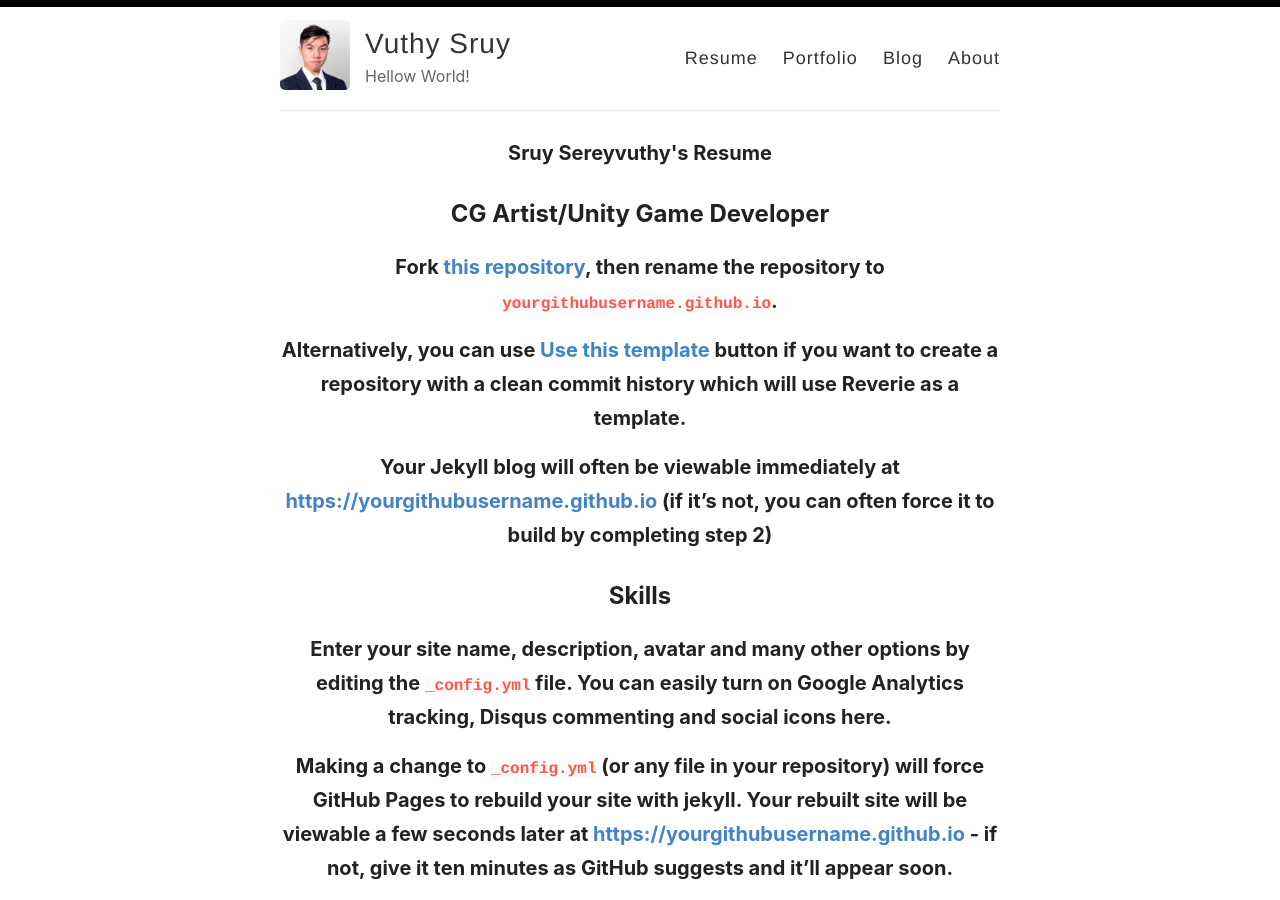
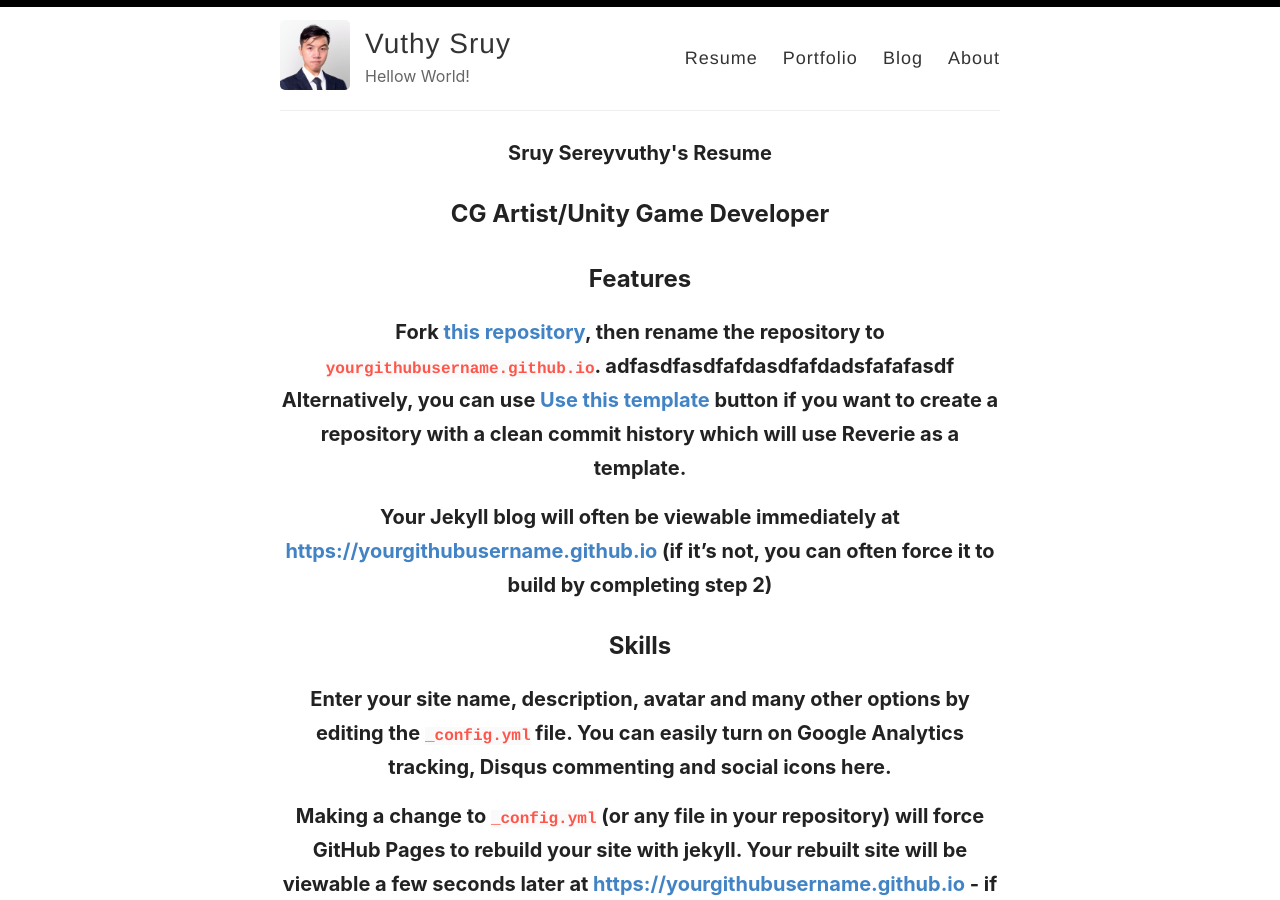
Before and after one commit to VuthySruy/VuthySruy.github.io, a Jekyll site: the page built from _pages/getting-started.md, in a window 1280 px wide and 900 px high. Built offline with Jekyll 4.4.1, drawn with Linux system fonts in a browser that asks for light colours.

Commit message:
Update getting-started.md

```diff
--- a/_pages/getting-started.md
+++ b/_pages/getting-started.md
@@ -6,8 +6,10 @@ permalink: /getting-started/
 
 ## CG Artist/Unity Game Developer
 
+
+## Features
 Fork [this repository](https://github.com/amitmerchant1990/reverie), then rename the repository to `yourgithubusername.github.io`.
-
+adfasdfasdfafdasdfafdadsfafafasdf
 Alternatively, you can use [Use this template](https://github.com/amitmerchant1990/reverie/generate) button if you want to create a repository with a clean commit history which will use Reverie as a template.
 
 Your Jekyll blog will often be viewable immediately at <https://yourgithubusername.github.io> (if it's not, you can often force it to build by completing step 2)
```
